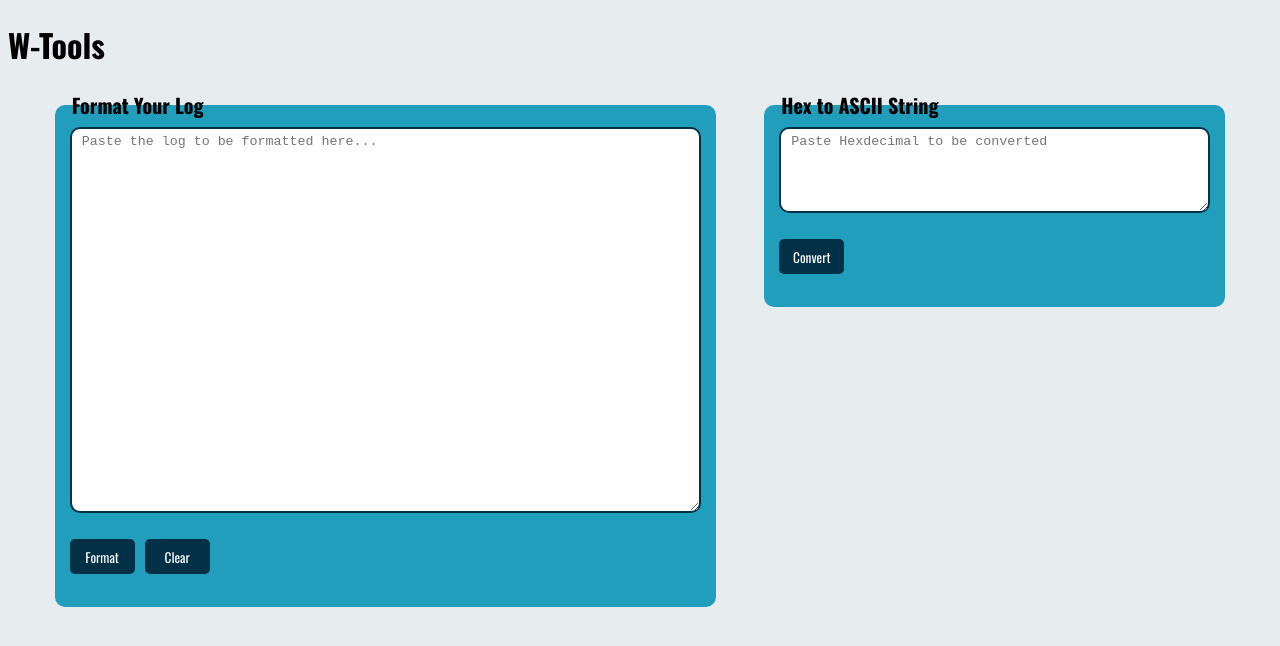
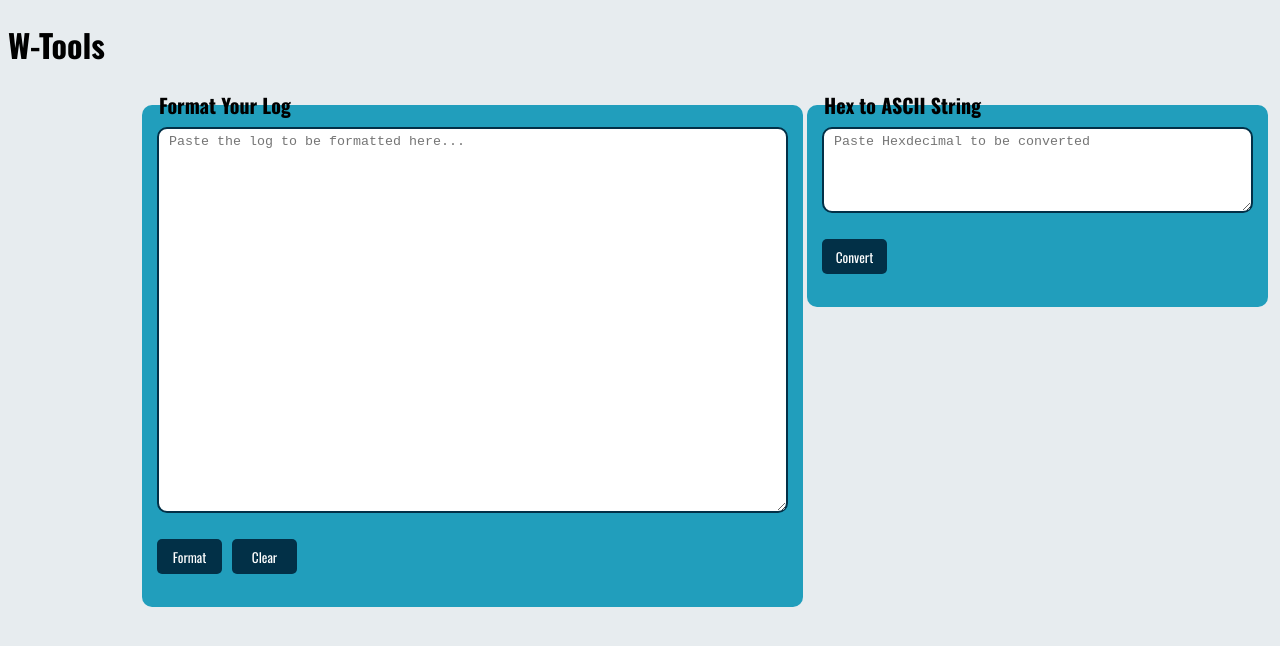
Before and after one commit to TheShonuff/w-tools, a SvelteKit app: page / in a window 1280 px wide. Shown: the top 646 px of the page. Built offline with nearby package versions, Linux system fonts and the light colour scheme.

Commit message:
Adjusted textbox max and min width

```diff
--- a/src/routes/+page.svelte
+++ b/src/routes/+page.svelte
@@ -85,6 +85,7 @@
 		display: flex;
 		flex-direction: row;
 		justify-content: space-evenly;
+		width: 1000px;
 		margin: 0 auto;
 	}
 	.btn {
@@ -114,6 +115,8 @@
 		border-radius: 10px;
 		padding-left: 10px;
 		padding-top: 5px;
+		max-width: 800px;
+		min-width: 400px;
 		border: 2px solid #023047;
 	}
 	textarea:focus {
```
